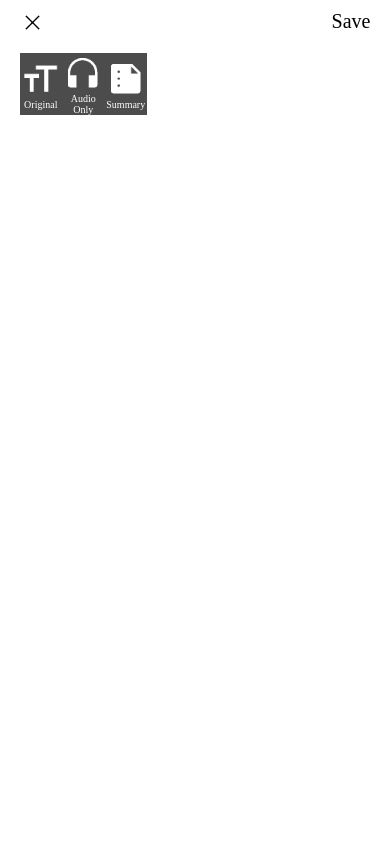
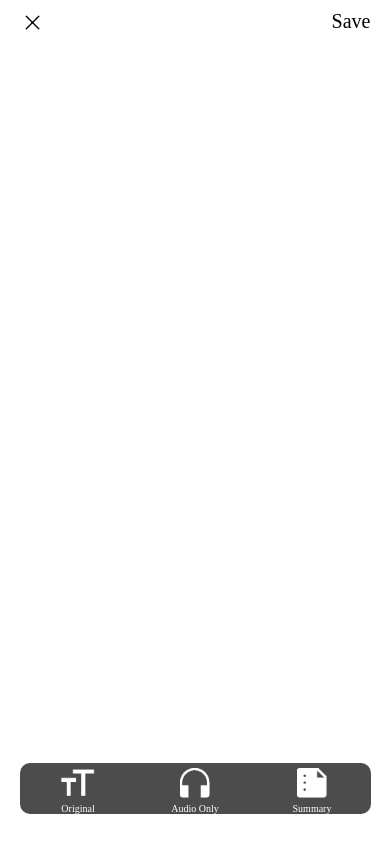
Before and after one commit to yili288/readease, a React Native app: screen /Home in a window 390 px wide. Built offline with nearby package versions, Linux system fonts and the light colour scheme.

Commit message:
made requested changes (floating nav bar)

```diff
--- a/src/screens/Home.tsx
+++ b/src/screens/Home.tsx
@@ -43,7 +43,9 @@ const Home = ({ navigation }): JSX.Element => {
           </View>
           <Text style={styles.titleText}>{title}</Text>
           <Text style={styles.baseText}>{content}{'\n'}</Text>
-          <View style={styles.navBarContainer}>
+        </View>
+      </ScrollView>
+      <View style={styles.navBarContainer}>
             <TouchableOpacity style={styles.navBarButtonContainer} onPress={displayText}>
               <Image
                 style={styles.navBarButtonImage}
@@ -66,8 +68,6 @@ const Home = ({ navigation }): JSX.Element => {
               <Text style={styles.navBarButtonText}>Summary</Text>
             </TouchableOpacity>
           </View>
-        </View>
-      </ScrollView>
     </View>
   );
 };
@@ -122,13 +122,16 @@ var styles = StyleSheet.create({
   },
   navBarContainer: {
     position: 'absolute',
-    bottom: 0,
+    bottom: 30,
+    borderRadius: 10,
     opacity: 0.7,
     flex: 1,
     flexDirection: 'row',
     backgroundColor: '#000000',
     alignItems: 'center',
     justifyContent: 'space-around',
+    width: '90%',
+    alignSelf: 'center',
   },
   navBarButtonContainer: {
     flex: 1,
```
